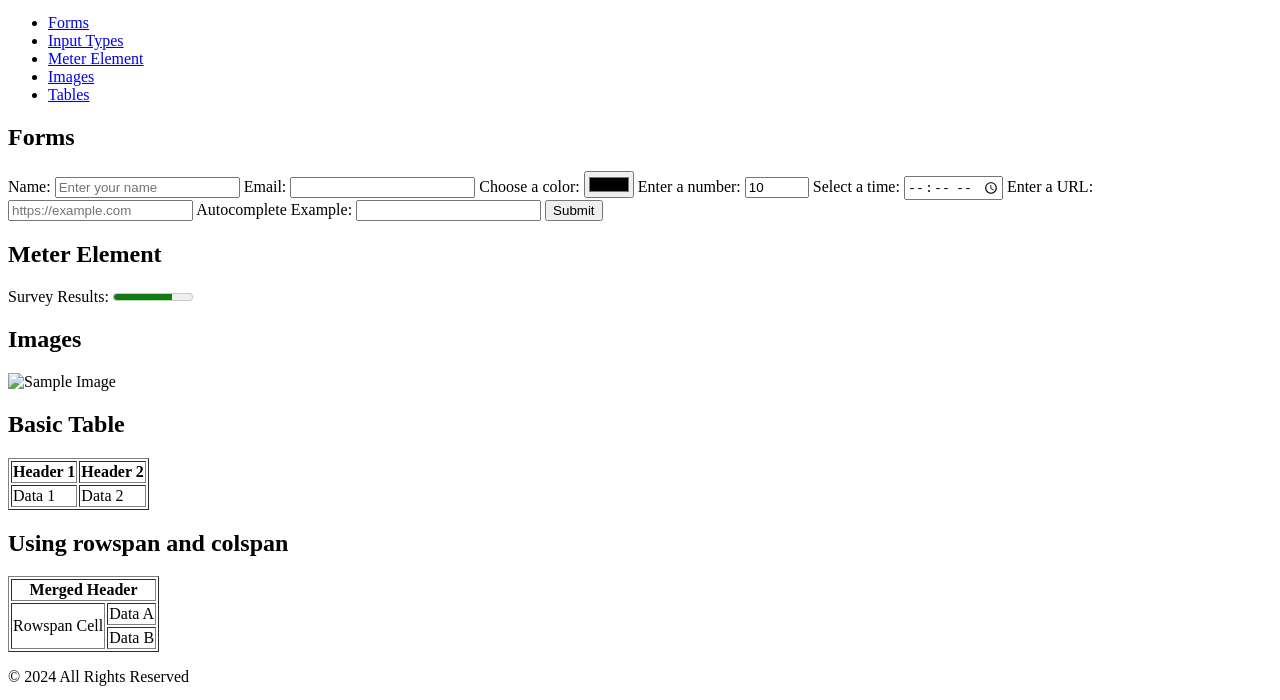
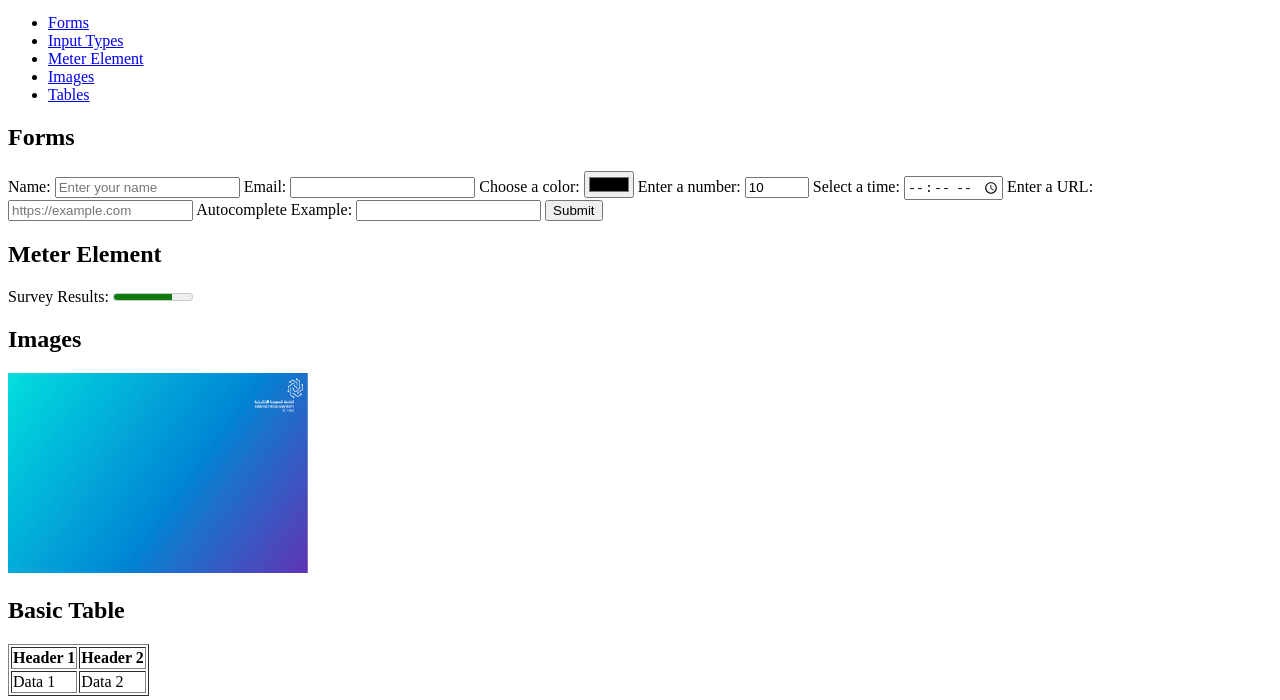
Before and after one commit to blackice2090/my-html-page, a plain HTML site: page index.html in a window 1280 px wide. Shown: the part 100-800 px from the top of the page. Drawn offline with Linux system fonts and the light colour scheme.

Commit message:
Update index.html

```diff
--- a/index.html
+++ b/index.html
@@ -62,7 +62,7 @@
 
     <section id="images">
         <h2>Images</h2>
-        <img src="image.jpg" alt="Sample Image" width="300" height="200">
+        <img src="img.jpg" alt="Sample Image" width="300" height="200">
     </section>
 
     <section id="tables">
@@ -94,7 +94,7 @@
     </section>
 
     <footer>
-        <p>&copy; 2024 All Rights Reserved</p>
+        <p>&copy; 2025 All Rights Reserved</p>
     </footer>
 </body>
 </html>
```
